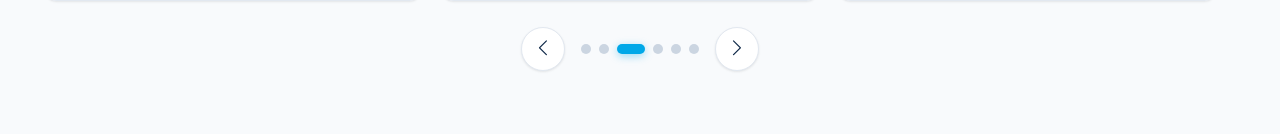
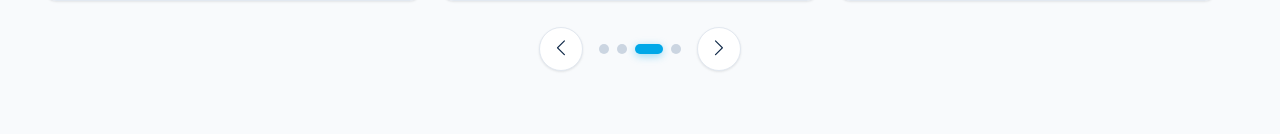
Before and after one commit to joabedev123-alt/apollo-carpet-upholstery-cleaning, a Next.js app: page / in a window 1280 px wide. Shown: the part 3756-3890 px from the top of the page. Built offline with nearby package versions, Linux system fonts and the light colour scheme.

Commit message:
Synchronize FAQ styles, carousel boundaries, translations, and resilient zip build

```diff
--- a/app/globals.css
+++ b/app/globals.css
@@ -1987,6 +1987,10 @@ h1, h2, h3, h4, h5, h6 {
 }
 
 /* ==========================================================================
+   Service Areas Section (Compact Design)
+   ========================================================================== */
+
+/* ==========================================================================
    Service Areas Section (Full Coverage & Compact Badge Styles)
    ========================================================================== */
 
@@ -3106,35 +3110,41 @@ h1, h2, h3, h4, h5, h6 {
   }
 
   .section-title {
-    font-size: 1.75rem;
+    font-size: 1.65rem;
     line-height: 1.25;
   }
 
   .section-subtitle {
-    font-size: 0.95rem;
-    margin-bottom: 26px;
+    font-size: 0.9rem;
+    margin-bottom: 24px;
+    padding: 0 6px;
   }
 
   .hero-title {
-    font-size: 2rem;
-    line-height: 1.2;
+    font-size: 1.85rem;
+    line-height: 1.22;
   }
 
   .hero-description {
-    font-size: 0.95rem;
+    font-size: 0.92rem;
     margin-bottom: 20px;
   }
 
   .hero-cta-group {
+    flex-direction: column;
     width: 100%;
+    gap: 10px;
   }
 
   .hero-cta-group .btn {
     width: 100%;
+    justify-content: center;
   }
 
   .hero-video-wrapper video {
-    max-height: 360px;
+    max-height: 280px;
+    width: 100%;
+    object-fit: cover;
   }
 
   /* Results Carousel on Mobile */
@@ -3143,20 +3153,20 @@ h1, h2, h3, h4, h5, h6 {
   }
 
   .results-img-box {
-    height: 260px;
+    height: 240px;
   }
 
   .results-content-box {
-    padding: 22px 18px;
+    padding: 20px 16px;
   }
 
   .results-item-heading {
-    font-size: 1.25rem;
+    font-size: 1.2rem;
   }
 
   .results-item-desc {
-    font-size: 0.9rem;
-    margin-bottom: 16px;
+    font-size: 0.88rem;
+    margin-bottom: 14px;
   }
 
   /* Video Player Mobile Layout */
@@ -3206,6 +3216,7 @@ h1, h2, h3, h4, h5, h6 {
 
   .service-option-card {
     padding: 12px 8px;
+    min-height: 88px;
   }
 
   .service-option-card i {
@@ -3218,16 +3229,64 @@ h1, h2, h3, h4, h5, h6 {
 
   .btn {
     min-height: 46px;
+    touch-action: manipulation;
   }
 
   .footer-grid {
     gap: 28px;
   }
+
+  /* Mobile Sticky Bottom Bar */
+  .mobile-sticky-bar {
+    display: flex;
+    position: fixed;
+    bottom: 0;
+    left: 0;
+    right: 0;
+    z-index: 1000;
+    background: rgba(11, 37, 69, 0.97);
+    backdrop-filter: blur(12px);
+    -webkit-backdrop-filter: blur(12px);
+    border-top: 1px solid rgba(255, 255, 255, 0.15);
+    padding: 8px 12px;
+    padding-bottom: max(8px, env(safe-area-inset-bottom, 8px));
+    gap: 10px;
+    box-shadow: 0 -4px 20px rgba(0, 0, 0, 0.28);
+  }
+
+  .mobile-sticky-bar .btn {
+    flex: 1;
+    padding: 10px 8px;
+    font-size: 0.88rem;
+    font-weight: 700;
+    min-height: 44px;
+    justify-content: center;
+  }
+
+  footer {
+    padding-bottom: 85px !important;
+  }
+
+  .floating-whatsapp {
+    bottom: 85px;
+    right: 14px;
+    width: 52px;
+    height: 52px;
+    font-size: 1.6rem;
+  }
 }
 
 @media (max-width: 480px) {
+  html, body {
+    overflow-x: hidden;
+  }
+
+  input, select, textarea {
+    font-size: 16px !important;
+  }
+
   .hero-title {
-    font-size: 1.7rem;
+    font-size: 1.55rem;
   }
 
   .top-bar-contacts {
@@ -3235,17 +3294,29 @@ h1, h2, h3, h4, h5, h6 {
   }
 
   .brand-logo-img {
-    height: 42px;
-    max-width: 150px;
+    height: 38px;
+    max-width: 130px;
   }
 
   .results-img-box {
-    height: 220px;
-  }
-
-  .results-features-mini span {
-    width: 100%;
-    justify-content: center;
+    height: 200px;
+  }
+
+  .service-options-grid {
+    grid-template-columns: 1fr;
+    gap: 8px;
+  }
+
+  .service-option-card {
+    flex-direction: row;
+    justify-content: flex-start;
+    padding: 12px 14px;
+    gap: 12px;
+    min-height: 52px;
+  }
+
+  .service-option-card i {
+    font-size: 1.25rem;
   }
 
   .city-pill-compact {
@@ -3253,7 +3324,6 @@ h1, h2, h3, h4, h5, h6 {
     font-size: 0.82rem;
   }
 
-  /* Services Carousel Mobile Sizing */
   .services-carousel-wrap {
     padding: 5px 0 15px;
   }
@@ -3272,14 +3342,14 @@ h1, h2, h3, h4, h5, h6 {
   }
 
   .services-carousel-controls {
-    gap: 12px;
-    margin-top: 20px;
+    gap: 10px;
+    margin-top: 16px;
   }
 
   .services-nav-arrow {
-    width: 42px;
-    height: 42px;
-    font-size: 1.1rem;
+    width: 40px;
+    height: 40px;
+    font-size: 1rem;
   }
 
   .services-dot-btn {
@@ -3301,7 +3371,7 @@ h1, h2, h3, h4, h5, h6 {
   }
 
   .floating-whatsapp {
-    bottom: max(20px, calc(env(safe-area-inset-bottom) + 12px));
-    right: max(16px, calc(env(safe-area-inset-right) + 12px));
-  }
-}
+    bottom: max(85px, calc(env(safe-area-inset-bottom) + 75px));
+    right: max(14px, calc(env(safe-area-inset-right) + 12px));
+  }
+}
--- a/app/page.jsx
+++ b/app/page.jsx
@@ -666,14 +666,17 @@ export default function HomePage() {
               <button
                 type="button"
                 className="services-nav-arrow"
-                onClick={() => setCurrentServiceIndex((prev) => (prev <= 0 ? servicesSlides.length - 1 : prev - 1))}
+                onClick={() => {
+                  const maxIdx = Math.max(0, servicesSlides.length - itemsPerView);
+                  setCurrentServiceIndex((prev) => (prev <= 0 ? maxIdx : prev - 1));
+                }}
                 aria-label="Previous Services Slide"
               >
                 <i className="bi bi-chevron-left"></i>
               </button>
 
               <div className="services-dots-row">
-                {servicesSlides.map((_, idx) => (
+                {Array.from({ length: Math.max(0, servicesSlides.length - itemsPerView) + 1 }).map((_, idx) => (
                   <button
                     key={idx}
                     type="button"
@@ -687,7 +690,10 @@ export default function HomePage() {
               <button
                 type="button"
                 className="services-nav-arrow"
-                onClick={() => setCurrentServiceIndex((prev) => (prev + 1) % servicesSlides.length)}
+                onClick={() => {
+                  const maxIdx = Math.max(0, servicesSlides.length - itemsPerView);
+                  setCurrentServiceIndex((prev) => (prev >= maxIdx ? 0 : prev + 1));
+                }}
                 aria-label="Next Services Slide"
               >
                 <i className="bi bi-chevron-right"></i>
@@ -880,14 +886,17 @@ export default function HomePage() {
               <button
                 type="button"
                 className="gallery-nav-arrow"
-                onClick={() => setCurrentGalleryIndex((prev) => (prev <= 0 ? gallerySlides.length - 1 : prev - 1))}
+                onClick={() => {
+                  const maxIdx = Math.max(0, gallerySlides.length - galleryItemsPerView);
+                  setCurrentGalleryIndex((prev) => (prev <= 0 ? maxIdx : prev - 1));
+                }}
                 aria-label="Previous Gallery Slide"
               >
                 <i className="bi bi-chevron-left"></i>
               </button>
 
               <div className="gallery-dots-row">
-                {gallerySlides.map((_, idx) => (
+                {Array.from({ length: Math.max(0, gallerySlides.length - galleryItemsPerView) + 1 }).map((_, idx) => (
                   <button
                     key={idx}
                     type="button"
@@ -901,7 +910,10 @@ export default function HomePage() {
               <button
                 type="button"
                 className="gallery-nav-arrow"
-                onClick={() => setCurrentGalleryIndex((prev) => (prev + 1) % gallerySlides.length)}
+                onClick={() => {
+                  const maxIdx = Math.max(0, gallerySlides.length - galleryItemsPerView);
+                  setCurrentGalleryIndex((prev) => (prev >= maxIdx ? 0 : prev + 1));
+                }}
                 aria-label="Next Gallery Slide"
               >
                 <i className="bi bi-chevron-right"></i>
```
Also changed, not shown: scripts/zip-dist.js (+41 -3 lines), lib/translations.js.
